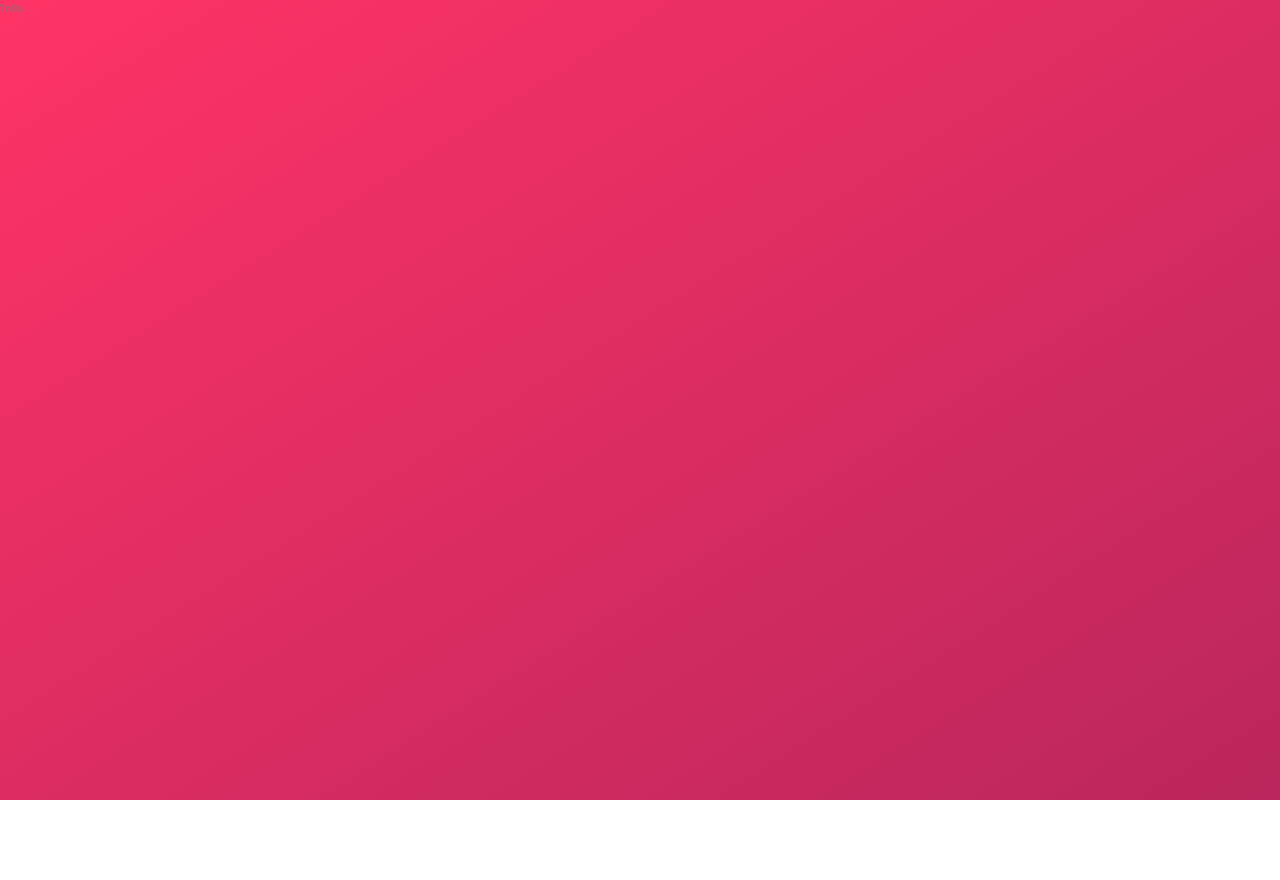
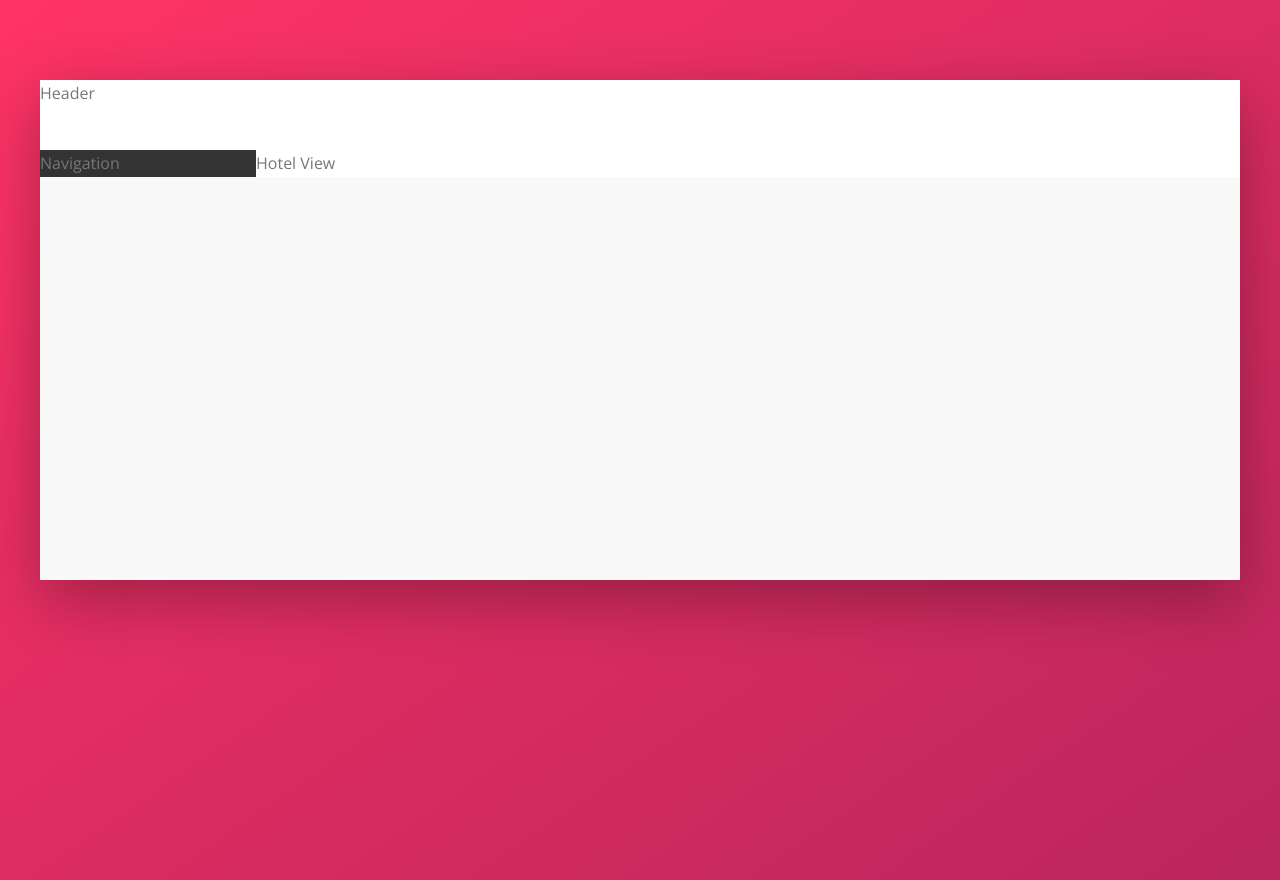
Before and after one commit to tykowale/css-practice, a website: page trillo/index.html in a window 1280 px wide. Before the commit the page ends 800 px from the top, so only its background shows below. Drawn offline with nearby package versions, Linux system fonts and the light colour scheme.

Commit message:
very basic layout

```diff
--- a/trillo/index.html
+++ b/trillo/index.html
@@ -11,6 +11,20 @@
         <title>trillo &mdash; Your all-in-one booking app</title>
     </head>
     <body>
-        Trillo
+        <div class="container">
+            <header class="header">
+                Header
+            </header>
+
+            <div class="content">
+                <nav class="sidebar">
+                    Navigation
+                </nav>
+
+                <main class="hotel-view">
+                    Hotel View
+                </main>
+            </div>
+        </div>
     </body>
 </html>
--- a/trillo/sass/_base.scss
+++ b/trillo/sass/_base.scss
@@ -29,6 +29,10 @@ Grey dark 3: #999
   --color-grey-dark-1: #333;
   --color-grey-dark-2: #777;
   --color-grey-dark-3: #999;
+
+  --color-white: #fff;
+
+  --shadow-dark: 0 2rem 6rem rgba(0, 0, 0, 0.3);
 }
 
 * {
@@ -50,7 +54,8 @@ html {
 body {
   font-family: 'Open Sans', sans-serif;
   font-weight: 400;
-  line-height: 1.6;
+  line-height: 1.7;
+  font-size: 1.6rem;
   color: var(--color-grey-dark-2);
   background-image: linear-gradient(to right bottom, var(--color-primary-light), var(--color-primary-dark));
   background-size: cover;
--- a/trillo/sass/_layout.scss
+++ b/trillo/sass/_layout.scss
@@ -0,0 +1,28 @@
+.container {
+  max-width: 120rem;
+  margin: 8rem auto;
+  background-color: var(--color-grey-light-1);
+  box-shadow: var(--shadow-dark);
+
+  min-height: 50rem;
+}
+
+.header {
+  height: 7rem;
+  background-color: var(--color-white);
+  border-bottom: var(--color-grey-light-2);
+}
+
+.content {
+  display: flex;
+}
+
+.sidebar {
+  background-color: var(--color-grey-dark-1);
+  flex: 0 0 18%;
+}
+
+.hotel-view {
+  background-color: var(--color-white);
+  flex: 1;
+}
```
Also changed, not shown: trillo/css/main.css.
